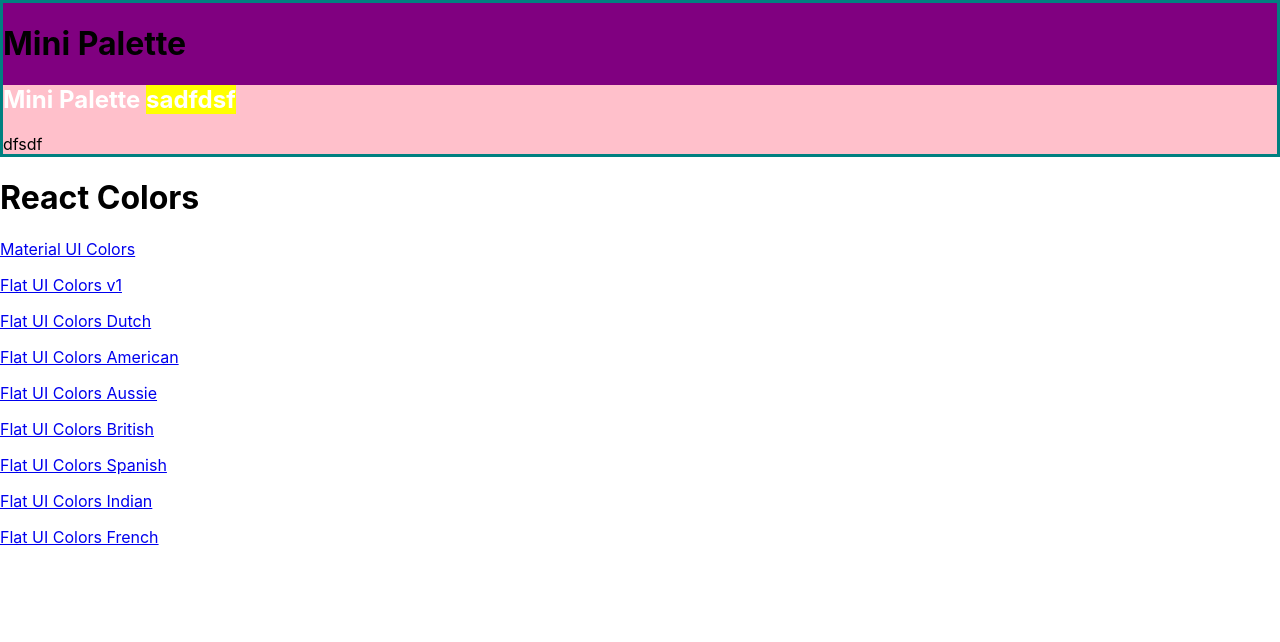
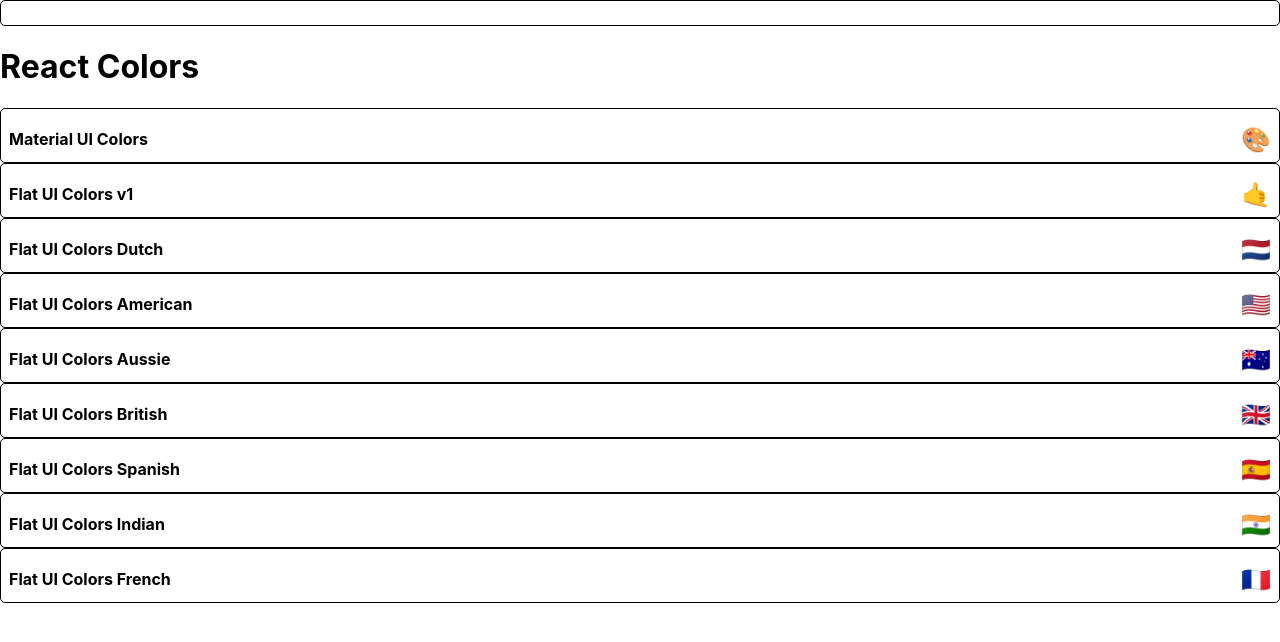
Before and after one commit to rhinoxD/shadesavvy, a React (Create React App) app: page / in a window 1280 px wide. Shown: the top 642 px of the page. Built offline with nearby package versions, Linux system fonts and the light colour scheme.

Commit message:
Start styling MiniPalette

```diff
--- a/src/MiniPalette.js
+++ b/src/MiniPalette.js
@@ -2,32 +2,44 @@
 import { withStyles } from '@material-ui/styles';
 
 const styles = {
-  main: {
-    backgroundColor: 'purple',
-    border: '3px solid teal',
+  root: {
+    backgroundColor: 'white',
+    border: '1px solid black',
+    borderRadius: '5px',
+    padding: '0.5rem',
+    position: 'relative',
+    overflow: 'hidden',
+    '& hover': {
+      cursor: 'pointer',
+    },
   },
-  secondary: {
-    backgroundColor: 'pink',
-    '& h1': {
-      color: 'white',
-      '& span': {
-        backgroundColor: 'yellow',
-      },
-    },
+  colors: {
+    backgroundColor: 'grey',
+  },
+  title: {
+    display: 'flex',
+    justifyContent: 'space-between',
+    alignItems: 'center',
+    margin: '0',
+    color: 'black',
+    paddingTop: '0.5rem',
+    fontSize: '1rem',
+    position: 'relative',
+  },
+  emoji: {
+    marginLeft: '0.5rem',
+    fontSize: '1.5rem',
   },
 };
 
 function MiniPalette(props) {
-  const { classes } = props;
+  const { classes, paletteName, emoji } = props;
   return (
-    <div className={classes.main}>
-      <h1>Mini Palette</h1>
-      <section className={classes.secondary}>
-        <h1>
-          Mini Palette <span>sadfdsf</span>
-        </h1>
-        <span>dfsdf</span>
-      </section>
+    <div className={classes.root}>
+      <div className={classes.colors} />
+      <h5 className={classes.title}>
+        {paletteName} <span className={classes.emoji}>{emoji}</span>
+      </h5>
     </div>
   );
 }
--- a/src/PaletteList.js
+++ b/src/PaletteList.js
@@ -10,9 +10,7 @@
         <MiniPalette />
         <h1>React Colors</h1>
         {palettes.map((palette) => (
-          <p>
-            <Link to={`/palette/${palette.id}`}>{palette.paletteName}</Link>
-          </p>
+          <MiniPalette {...palette} />
         ))}
       </div>
     );
```
